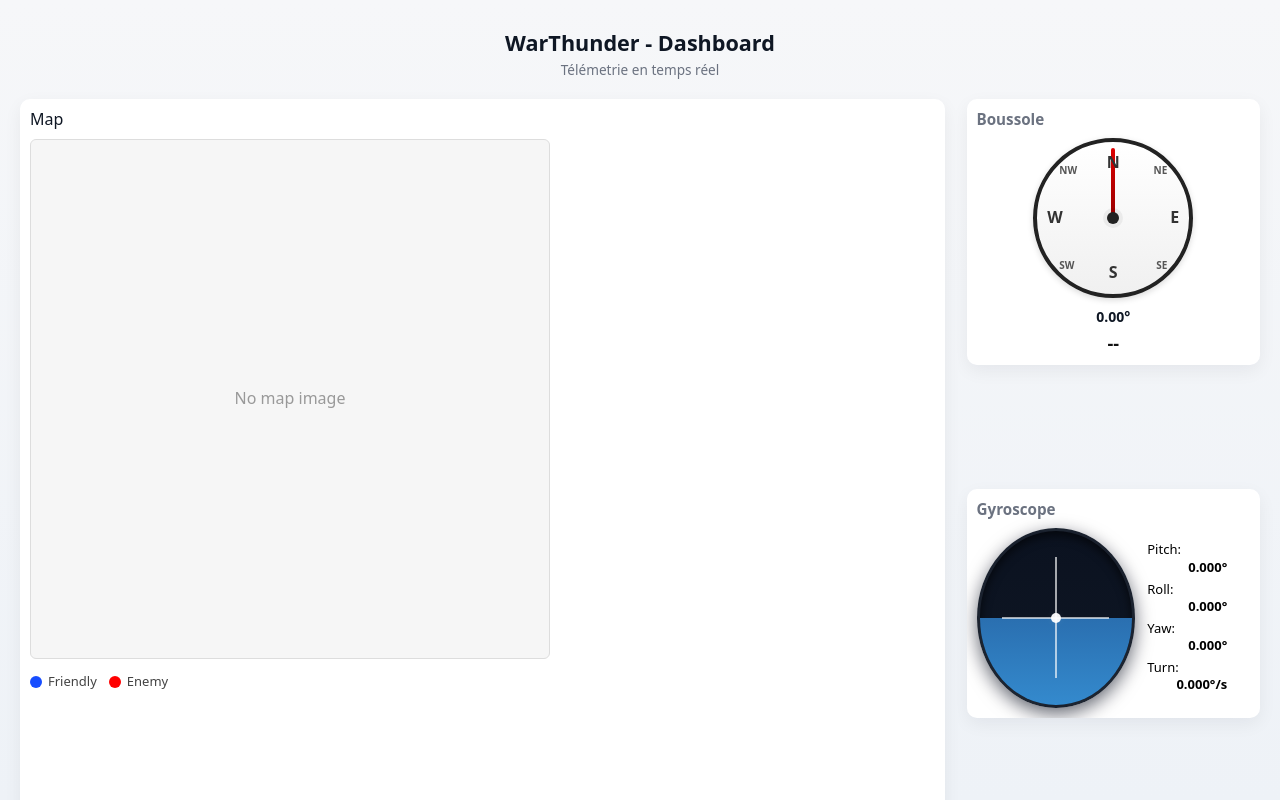
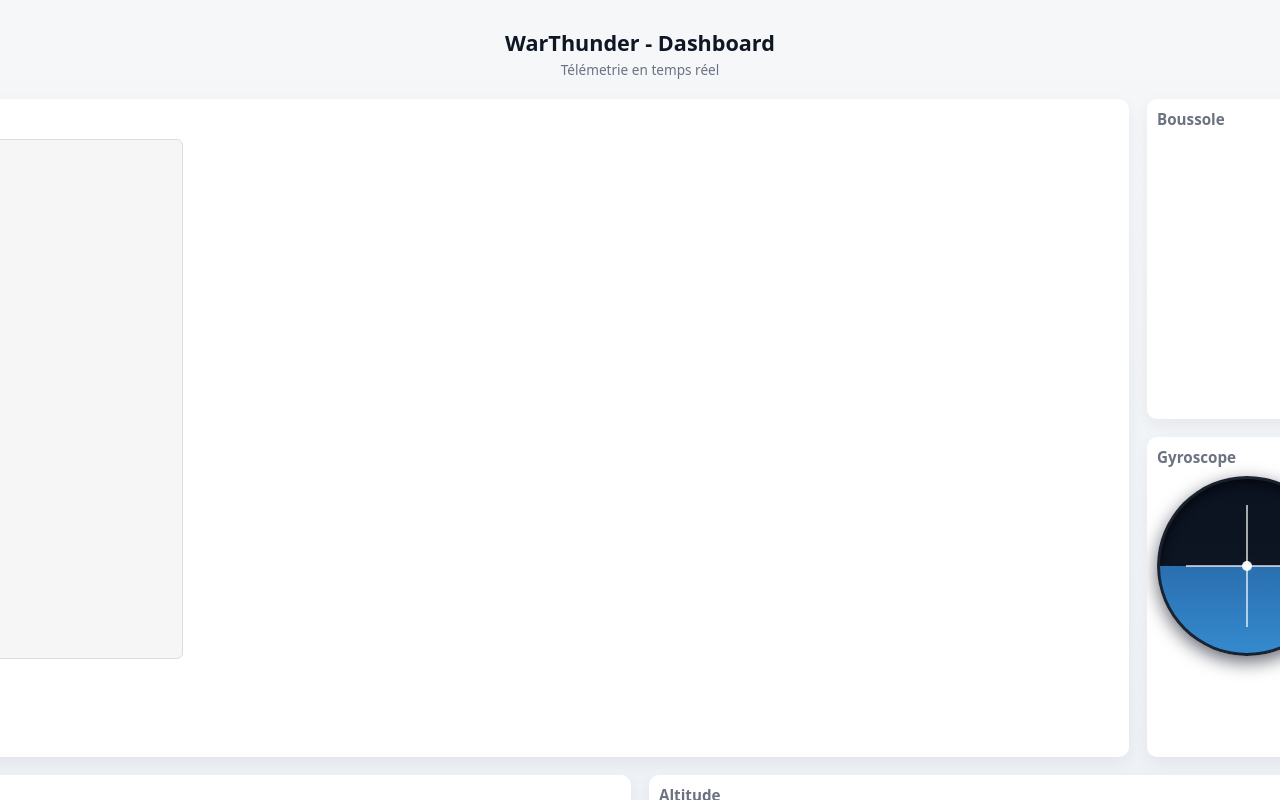
Before and after one commit to Redstoneur/Dashboard_WarThunder, a React (Vite) app in the folder frontend/: page / in a window 1280 px wide. Built offline with nearby package versions, Linux system fonts and the light colour scheme; no server answers.

Commit message:
Remove labels from Altitude and Speed components and enhance grid layout for better responsiveness

```diff
--- a/frontend/src/componant/Altitude.tsx
+++ b/frontend/src/componant/Altitude.tsx
@@ -75,7 +75,6 @@
         <div className="altitude-root">
             <div className="altitude-box">
                 <div className="altitude-value">{Math.round(display).toLocaleString()} m</div>
-                <div className="altitude-label">Altitude</div>
             </div>
         </div>
     )
--- a/frontend/src/componant/Speed.tsx
+++ b/frontend/src/componant/Speed.tsx
@@ -74,7 +74,6 @@
         <div className="speed-root">
             <div className="speed-box">
                 <div className="speed-value">{Math.round(display).toLocaleString()} km/h</div>
-                <div className="speed-label">Speed</div>
             </div>
         </div>
     )
--- a/frontend/src/style/App.css
+++ b/frontend/src/style/App.css
@@ -253,18 +253,31 @@
 
 /* Desktop layout: grille 4 colonnes x 3 lignes avec map 2x3, compass 1x1, gyro 1x1, speed 1x2, altitude 1x2 */
 @media (min-width: 900px) {
+  /* grid cell dimensions in em; ajuste ces valeurs si tu veux des cases plus grandes ou plus petites */
   .widgets {
+    --grid-cell-w: 30em; /* largeur d'une case */
+    --grid-cell-h: 20em; /* hauteur d'une case */
+
     display: grid;
-    grid-template-columns: repeat(4, 1fr);
-    grid-template-rows: auto auto auto;
+    grid-template-columns: repeat(4, var(--grid-cell-w));
+    grid-template-rows: repeat(3, var(--grid-cell-h));
     grid-template-areas:
       "map map map compass"
       "map map map gyro"
       "speed speed altitude altitude";
-    gap: 18px;
+    gap: 1rem; /* petit écart entre cases */
     align-items: start;
+    justify-content: center;
   }
-  .widget--map { grid-area: map; min-height: 480px; }
+  /* Make widgets fill the grid area (100% of width & height of their assigned cells) */
+  .widget {
+    height: 100%;
+    min-height: 0; /* allow flex children to size properly */
+    display: flex;
+    flex-direction: column;
+  }
+  /* Specific areas */
+  .widget--map { grid-area: map; }
   .widget--compass { grid-area: compass; }
   .widget--gyro { grid-area: gyro; }
   .widget--speed { grid-area: speed; }
@@ -276,18 +289,28 @@
     padding: 20px;
   }
   .widgets {
+    --grid-cell-w: 30em; /* légèrement plus large sur grand écran */
+    --grid-cell-h: 20em; /* légèrement plus haut */
+
     display: grid;
-    grid-template-columns: repeat(4, 1fr);
-    grid-template-rows: auto auto auto;
+    grid-template-columns: repeat(4, var(--grid-cell-w));
+    grid-template-rows: repeat(3, var(--grid-cell-h));
     grid-template-areas:
       "map map map compass"
       "map map map gyro"
       "speed speed altitude altitude";
-    gap: 22px;
-    max-width: var(--max-width);
+    gap: 1.125rem;
+    max-width: calc(3 * var(--grid-cell-w) + var(--grid-cell-w) + 3 * 1.125rem); /* approx pour centrer */
     align-items: start;
+    justify-content: center;
   }
-  .widget--map { grid-area: map; min-height: 720px; }
+  .widget {
+    height: 100%;
+    min-height: 0;
+    display: flex;
+    flex-direction: column;
+  }
+  .widget--map { grid-area: map; }
   .widget--speed { grid-area: speed; }
   .widget--altitude { grid-area: altitude; }
   .widget--compass { grid-area: compass; }
```
